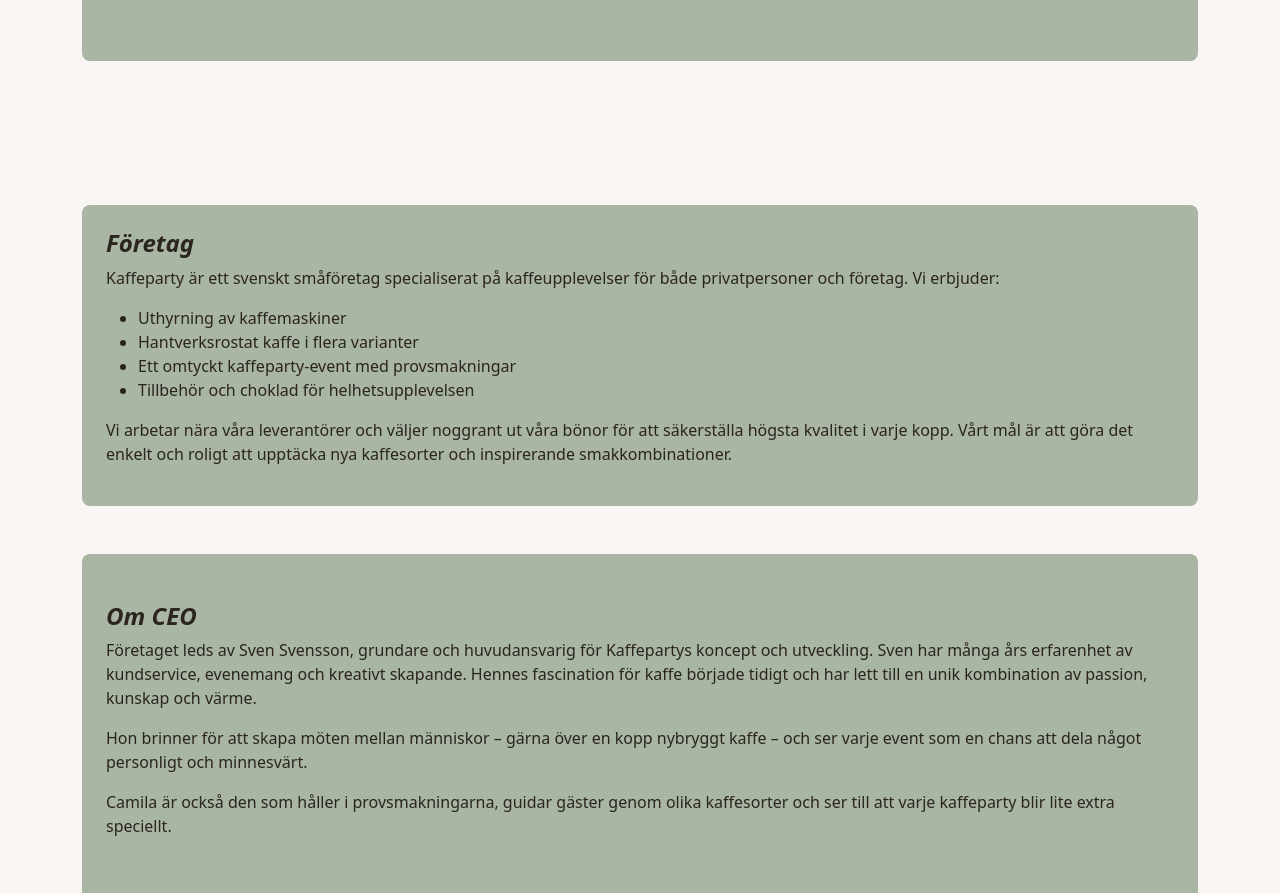
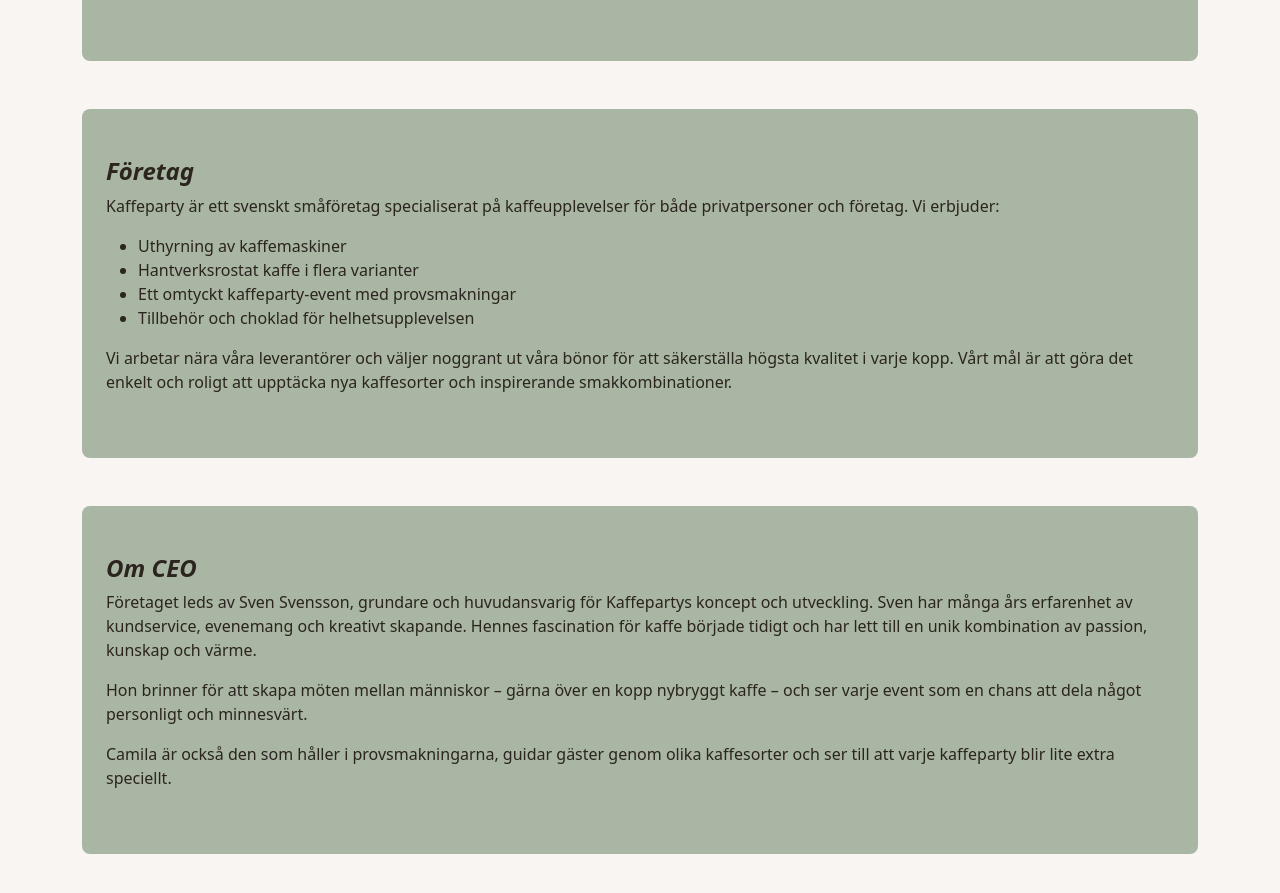
Before and after one commit to paschini/kaffeparty-bootstrap, a website built with Vite: page src/about.html in a window 1280 px wide. Shown: the part 804-1697 px from the top of the page. Built offline with nearby package versions, Linux system fonts and the light colour scheme; a web font is replaced by a local one.

Commit message:
bättre hierarchy på about.html

```diff
--- a/src/about.html
+++ b/src/about.html
@@ -55,10 +55,8 @@
           kaffeupplevelser – oavsett storlek på eventet.
         </p>
       </section>
-    </div>
 
-    <div class="col col-md-12 py-5">
-      <section id="om-company" class="py-xxl-5 mb-5">
+      <section id="om-company" class="py-5 mb-5">
         <h4 class="fw-bold fst-italic">Företag</h4>
         <p>Kaffeparty är ett svenskt småföretag specialiserat på kaffeupplevelser för både privatpersoner och företag. Vi erbjuder:</p>
         <ul>
```
